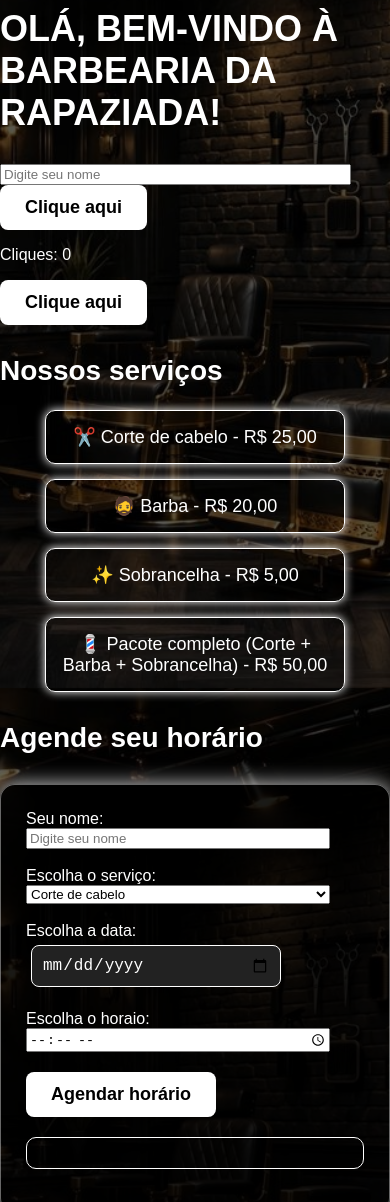
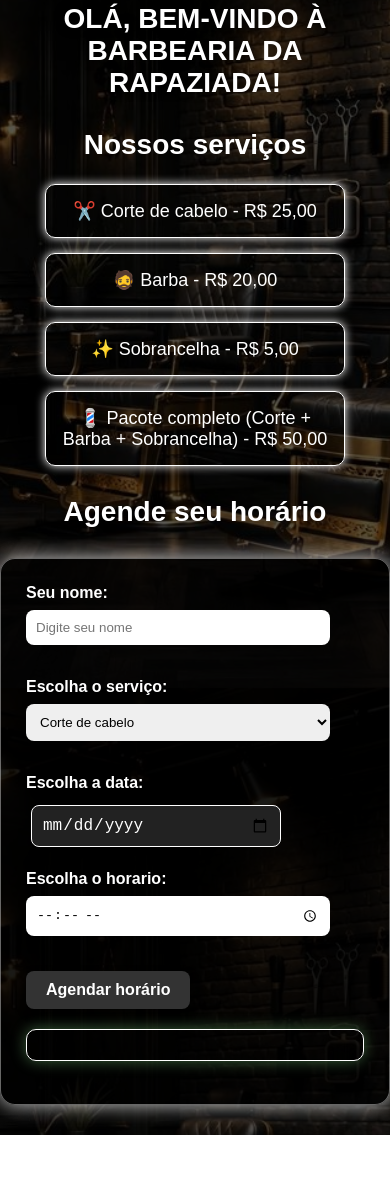
Before and after one commit to flavioADSti/barbearia-da-rapaziada, a plain HTML site: page index.html in a window 390 px wide. Shown: the part 156-1358 px from the top of the page. After the commit the page ends 1291 px from the top, so only its background shows below. Drawn offline with Linux system fonts and the light colour scheme.

Commit message:
centralizei e arrumei mensagem do whatsapp

```diff
--- a/index.html
+++ b/index.html
@@ -10,26 +10,38 @@
             border-radius: 8px;
             cursor: pointer;
             padding: 12px 25px;
+
             background-color: white;
             color: black;
+
             font-size: 18px;
             font-weight: bold;
+
             transition: 0.3s;
+
+            box-shadow: 0 4px 10px rgba(0, 0, 0, 0.4);
         }
 
         button:hover {
             background-color: #333;
             color: white;
-            border: 1px solid white;
+            transform: scale(1.05);
         }
         #botaoAgendar {
             margin-top: 20px;
-            padding: 12px 25px;
-            font-size: 18px;
+            padding: 10px 20px;
+            font-size: 16px;
             border-radius: 8px;
             border: none;
             cursor: pointer;
+            background-color: #333;
+            color: white;
         }
+
+        #botaoAgendar:hover {
+            transform: scale(1.05);
+        }
+
         #resultadoAgendamento {
             margin-top: 20px;
             padding: 15px;
@@ -38,6 +50,7 @@
             font-size: 18px;
             font-weight: bold;
             color: lightgreen;
+            box-shadow: 0 0 15px rgba(144, 238, 144, 0.4);
         }
 
         .logo img {
@@ -57,7 +70,6 @@
 
         .logo img:hover {
             transform: scale(1.05);
-            transition: 0.3s;
         }
 
         @media (max-width: 600px) {
@@ -68,6 +80,7 @@
 
         h1 {
             font-size: 28px;
+            text-shadow: 0 0 10px black;
         }
 
         .servico {
@@ -75,11 +88,29 @@
             box-sizing: border-box;
         }
 
+        label {
+            display: block;
+            margin-bottom: 8px;
+            font-weight: bold;
+            font-size: 16px;
+        }
+
         input,
         select {
             width: 90%;
-            box-sizing: border-box;}
+            box-sizing: border-box;
+            padding: 10px;
+            border-radius: 8px;
+            border: none;
+            margin-bottom: 15px;
         }
+
+        input:focus,
+        select:focus {
+            outline: none;
+            box-shadow: 0 0 8px white;
+        }
+    }
 
     body {
             margin: 0;
@@ -105,9 +136,11 @@ background-image: linear-gradient(rgba(0,0,0,0.65), rgba(0,0,0,0.65)), url('fund
 
         h1 {
             color: white;
-            font-size: 36px;
-            margin-bottom: 30px;
+            font-size: 28px;
+            margin-bottom: 20px;
             text-transform: uppercase;
+            text-align: center;
+            width: 100%;
         }
 
         .servico {
@@ -140,6 +173,8 @@ background-image: linear-gradient(rgba(0,0,0,0.65), rgba(0,0,0,0.65)), url('fund
             margin-top: 30px;
             font-size: 28px;
             color: white;
+            text-align: center;
+            width: 100%;
         }
     </style>
 </head>
@@ -150,16 +185,6 @@ background-image: linear-gradient(rgba(0,0,0,0.65), rgba(0,0,0,0.65)), url('fund
     </div>
 
     <h1>Olá, bem-vindo à Barbearia da Rapaziada!</h1>
-
-    <input type="text" id="nome" placeholder="Digite seu nome">
-
-    <button onclick="mostrarMensagem()">Clique aqui</button>
-
-    <p id="mensagem"></p>
-
-    <p>Cliques: <span id="contador">0</span></p>
-
-    <button onclick="contarCliques()">Clique aqui</button>
 
     <h2>Nossos serviços</h2>
 
@@ -193,7 +218,7 @@ background-image: linear-gradient(rgba(0,0,0,0.65), rgba(0,0,0,0.65)), url('fund
 
     <br><br>
 
-    <label for="horario">Escolha o horaio:</label>
+    <label for="horario">Escolha o horario:</label>
 
     <input type="time" id="horario">
 
```
